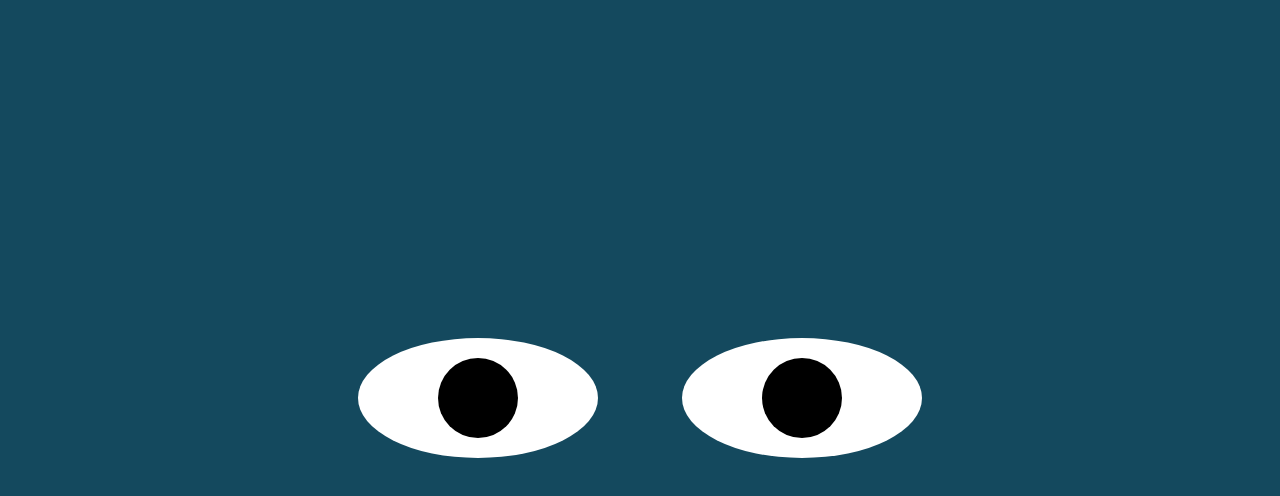
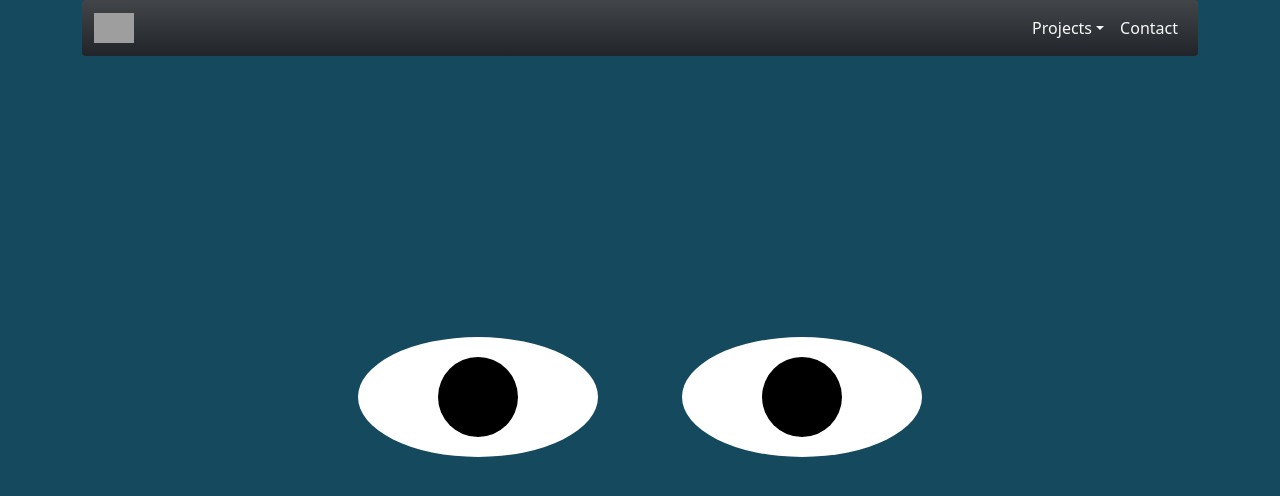
Before and after one commit to lsgelzer/eye-movement, a plain HTML site: page index.html in a window 1280 px wide. Drawn offline with nearby package versions, Linux system fonts and the light colour scheme; grey boxes are pictures that could not be loaded.

Commit message:
Update index.html

```diff
--- a/index.html
+++ b/index.html
@@ -1,10 +1,41 @@
 <html>
 
 <head>
+     <link href="https://cdn.jsdelivr.net/npm/bootstrap@5.0.0-beta3/dist/css/bootstrap.min.css" rel="stylesheet" integrity="sha384-eOJMYsd53ii+scO/bJGFsiCZc+5NDVN2yr8+0RDqr0Ql0h+rP48ckxlpbzKgwra6" crossorigin="anonymous">
+    <!-- JavaScript Bundle with Popper -->
+    <script src="https://cdn.jsdelivr.net/npm/bootstrap@5.0.0-beta3/dist/js/bootstrap.bundle.min.js" integrity="sha384-JEW9xMcG8R+pH31jmWH6WWP0WintQrMb4s7ZOdauHnUtxwoG2vI5DkLtS3qm9Ekf" crossorigin="anonymous"></script>
     <link rel="stylesheet" type="text/css" href="./styles.css">
 </head>
 
 <body>
+    <header class="mb-auto col-xxl-12 container">
+    <nav class="navbar navbar-expand-lg navbar-light bg-dark bg-gradient rounded" aria-label="Eleventh navbar example">
+        <div class="container-fluid">
+          <a class="navbar-brand" href="https://lsgelzer.github.io"> <img src="https://lsgelzer.github.io/Logan-Profile%203.png" alt="Logan's Profile Picture" style="max-width:40px;"></a>
+          <button class="navbar-toggler collapsed" type="button" data-bs-toggle="collapse" data-bs-target="#navbarsExample09" aria-controls="navbarsExample09" aria-expanded="false" aria-label="Toggle navigation">
+            <span class="navbar-toggler-icon"></span>
+          </button>
+
+          <div class="navbar-collapse collapse" id="navbarsExample09" style="">
+            <ul class="navbar-nav ms-auto mb-2 mb-lg-0">
+                <li class="nav-item dropdown">
+                    <a class="nav-link dropdown-toggle text-light" href="#" id="dropdown09" data-bs-toggle="dropdown" aria-expanded="false">Projects</a>
+                    <ul class="dropdown-menu" aria-labelledby="dropdown09">
+                      <li><a class="dropdown-item " href="#">Action</a></li>
+                      <li><a class="dropdown-item " href="#">Another action</a></li>
+                      <li><a class="dropdown-item " href="#">Something else here</a></li>
+                    </ul>
+                  </li>
+
+              <li class="nav-item">
+                <a class="nav-link text-light" href="mailto:logan.gelzer@gmail.com">Contact</a>
+              </li>
+
+            </ul>
+          </div>
+        </div>
+      </nav>
+  </header>
     <div class="eyes">
         <div class="eye">
             <div class="ball"></div>
```
